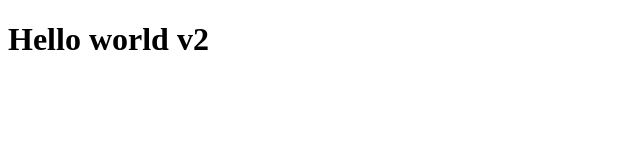
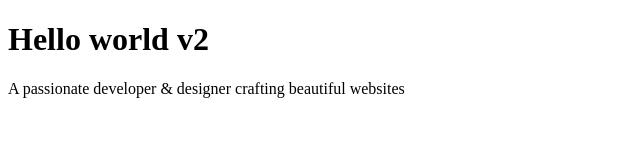
Before and after one commit to gopikaasd/SampleGit, a plain HTML site: page index.html in a window 1280 px wide. Shown: the whole page, without its empty margins (0-640 px from the left). Drawn offline with Linux system fonts and the light colour scheme.

Commit message:
Added paragraph content

```diff
--- a/index.html
+++ b/index.html
@@ -7,5 +7,6 @@
 </head>
 <body>
     <h1>Hello world v2</h1>
+    <p>A passionate developer & designer crafting beautiful websites</p>
 </body>
 </html>
```
